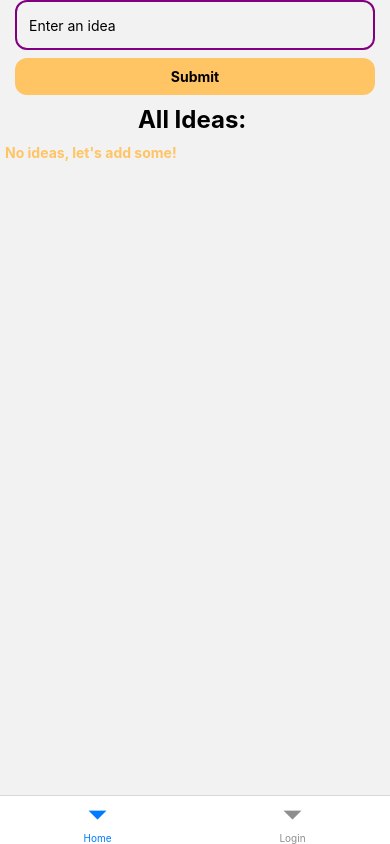
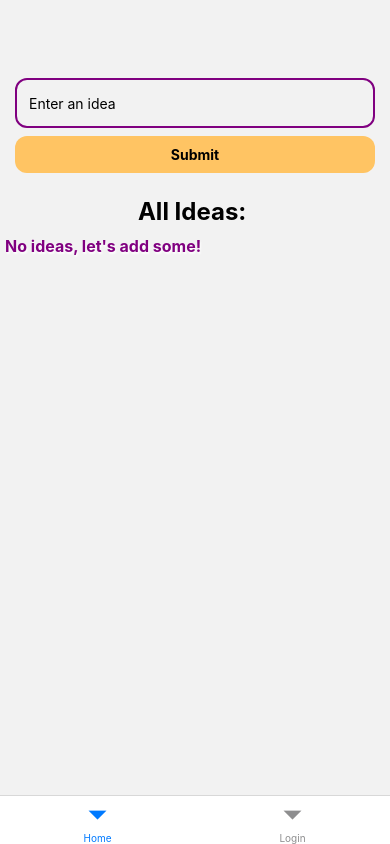
Before and after one commit to aplasket/drinkcurator, a React Native app: screen /Main in a window 390 px wide. Built offline with nearby package versions, Linux system fonts and the light colour scheme.

Commit message:
add types and styles, delete profile page

```diff
--- a/src/styles/styles.ts
+++ b/src/styles/styles.ts
@@ -57,7 +57,20 @@ export const styles = StyleSheet.create({
   clickableText: {
     paddingLeft: 5,
     fontWeight: 'bold',
-    color: "#FFC463"
+    color: "purple",
+    fontSize: 16,
+    textShadowColor: "white",
+    textShadowOffset: { width: 1, height: 2},
+    textShadowRadius: 2,
+  },
+  ideaContainer: {
+    alignContent: 'center',
+    paddingTop: 14,
+    flex: 1,
+  },
+  homeContainer: {
+    flex: 1,
+    marginTop: "20%",
   }
 
 
```
Also changed, not shown: src/screens/Profile.tsx (deleted, +0 -9 lines), src/types/types.ts (+8 -0 lines).
